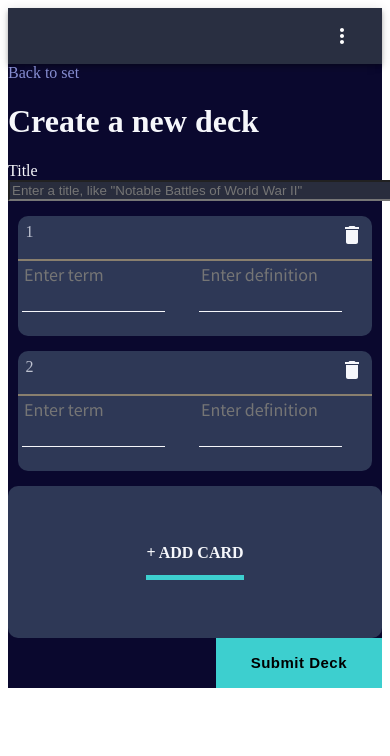
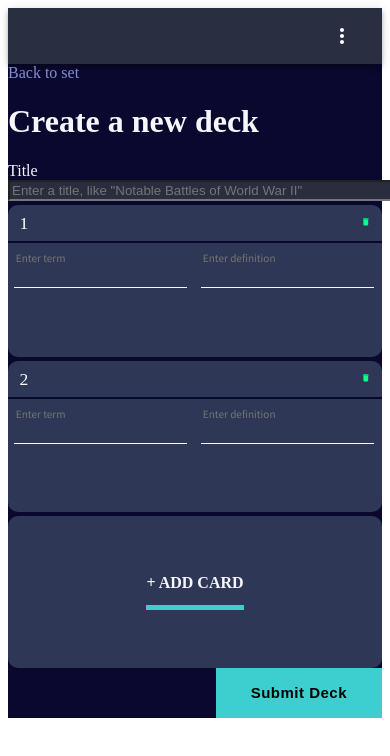
Before and after one commit to vvalentinv/Lumos-LL-Final, a React (Create React App) app in the folder client/: page /createdeck in a window 390 px wide. Shown: the top 756 px of the page. Built offline with nearby package versions, Linux system fonts and the light colour scheme; no server answers.

Commit message:
add test media display breakpoints

```diff
--- a/client/src/components/card/card.styles.scss
+++ b/client/src/components/card/card.styles.scss
@@ -4,67 +4,106 @@
     font-family: 'Source Sans Pro', sans-serif;
 }
 
+.main-card-div {
+    margin: 1.0vw 0;
+}
+
 .card {
-    margin: 15px 10px;
+    // margin: 15px 10px;
+    // margin: 1.5vw 8vw 1.5vw 8vw;
     background-color: #2e3856;
     border-radius: 10px;
-    height: 120px;
+    height: 18vh;
+    // height: 10vmin;
 
     .card-toolbar {
-        border-bottom: 2px solid #897f6e;;
+        border-bottom: 2px solid #0a082e;
         display: flex;
         justify-content: space-between;
         padding: 0.9vh;
     }
 
     .card-number {
-        color: #bec2d0;
+        color: #ffffff;
+        margin: 0.1vw 0 0 1vw;
+        font-size: 1.1rem;
     }
 
-    .delete-logo-container{
+    .delete-logo-container {
         cursor: pointer;
+        margin: 0 0.5vw 0 0;
+        @media (max-width: 720px),(max-height: 500px) {
+            color: 	#0dff8a;
+        }
+
         &:hover {
             color: 	#FF0000;
         }
     }
 
+
+    .delete-logo {
+        cursor: pointer;
+        margin: 0 0.5vw 0 0;
+        @media (max-width: 720px),(max-height: 500px) {
+            font-size: 0.6em;
+        }
+
+        &:hover {
+            color: 	#FF0000;
+        }
+    }
+
+
     .input-text {
-        margin: 0.1vw 0 0 1vw;
+        margin: 0.7vh 1.6vh 0.2vh 1.5vw;
         font-family: 'Russo One', sans-serif;
         font-family: 'Source Sans Pro', sans-serif;
         color: #f6f7fb;
-        font-size: 18px;
+        font-size: 1.1em;
         border-color: #f6f7fb;
-        border-style: solid;
-        border-width: 0 0 1.5px 0;
-        margin-right: 30px;
+        // border-style: solid;
+        border-width: 0 0 0.2vw 0;
+        // margin-right: 30px;
+        margin-right: 2vw;
         background-color: #2e3856;
+        height: 6vh;
         width: 60%;
         resize: none;
 
+        @media (max-width: 720px) {
+            font-size: 0.7em;
+            height: 4vh;
+        }
+
+        @media (max-height: 500px) {
+            font-size: 0.3em;
+            height: 2vh;
+        }
+
         &:focus{
-            border-bottom: 3px solid #ffce25;
+            border-bottom: 0.3vw solid #ffce25;
             outline: none;
         }
     }
 
-    .input-text-a {
-        margin: 0 0 0 1vw;
-        font-family: 'Russo One', sans-serif;
-        font-family: 'Source Sans Pro', sans-serif;
-        color: #f6f7fb;
-        font-size: 17px;
-        border-color: #f6f7fb;
-        border-style: solid;
-        border-width: 0 0 1.5px 0;
-        margin-right: 30px;
-        background-color: #2e3856;
-        width: 60%;
+    // .input-text-a {
+    //     margin: 0 0 0 1vw;
+    //     font-family: 'Russo One', sans-serif;
+    //     font-family: 'Source Sans Pro', sans-serif;
+    //     color: #f6f7fb;
+    //     font-size: 17px;
+    //     border-color: #f6f7fb;
+    //     border-style: solid;
+    //     border-width: 0 0 1.5px 0;
+    //     margin-right: 30px;
+    //     background-color: #2e3856;
+    //     width: 60%;
 
-        &:focus{
-            border-bottom: 3px solid #ffce25;
-            outline: none;
-        }
-    }
+    //     &:focus{
+    //         border-bottom: 3px solid #ffce25;
+    //         outline: none;
+    //     }
+    // }
 
 }
```
